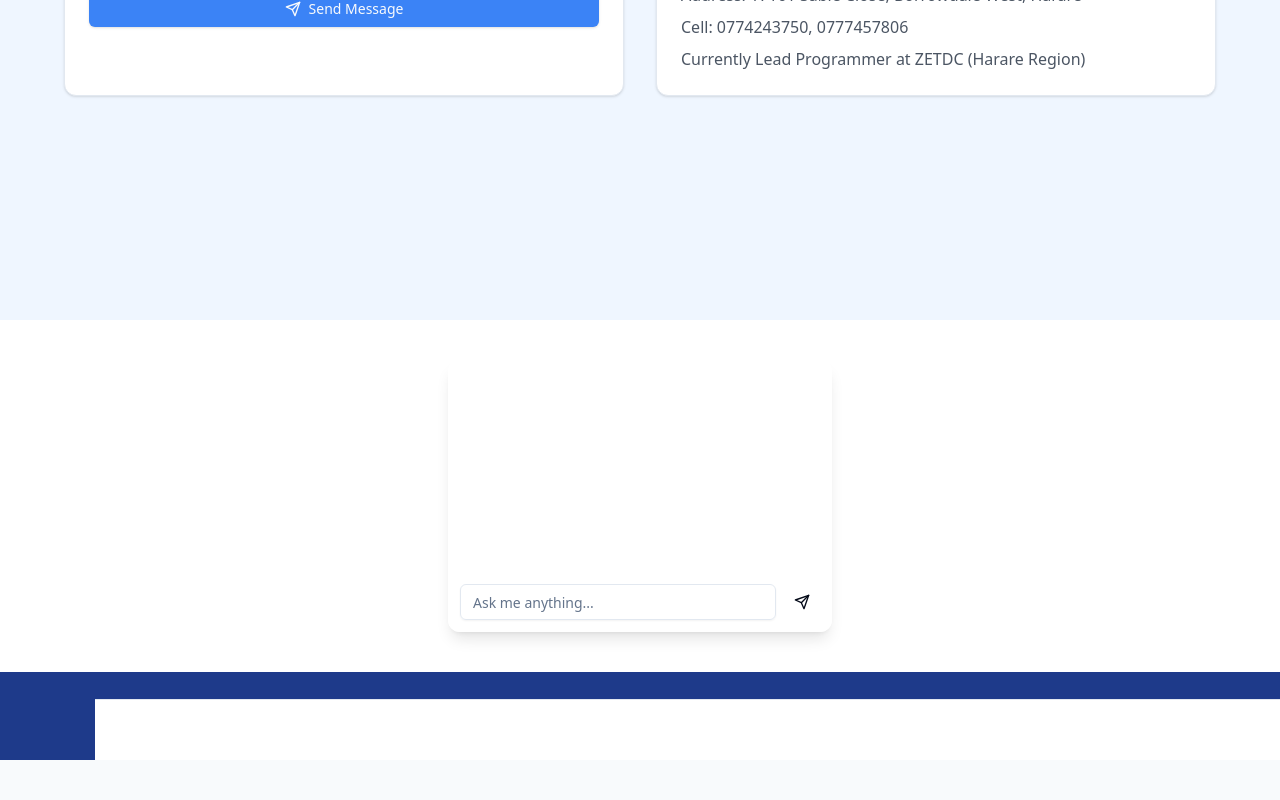
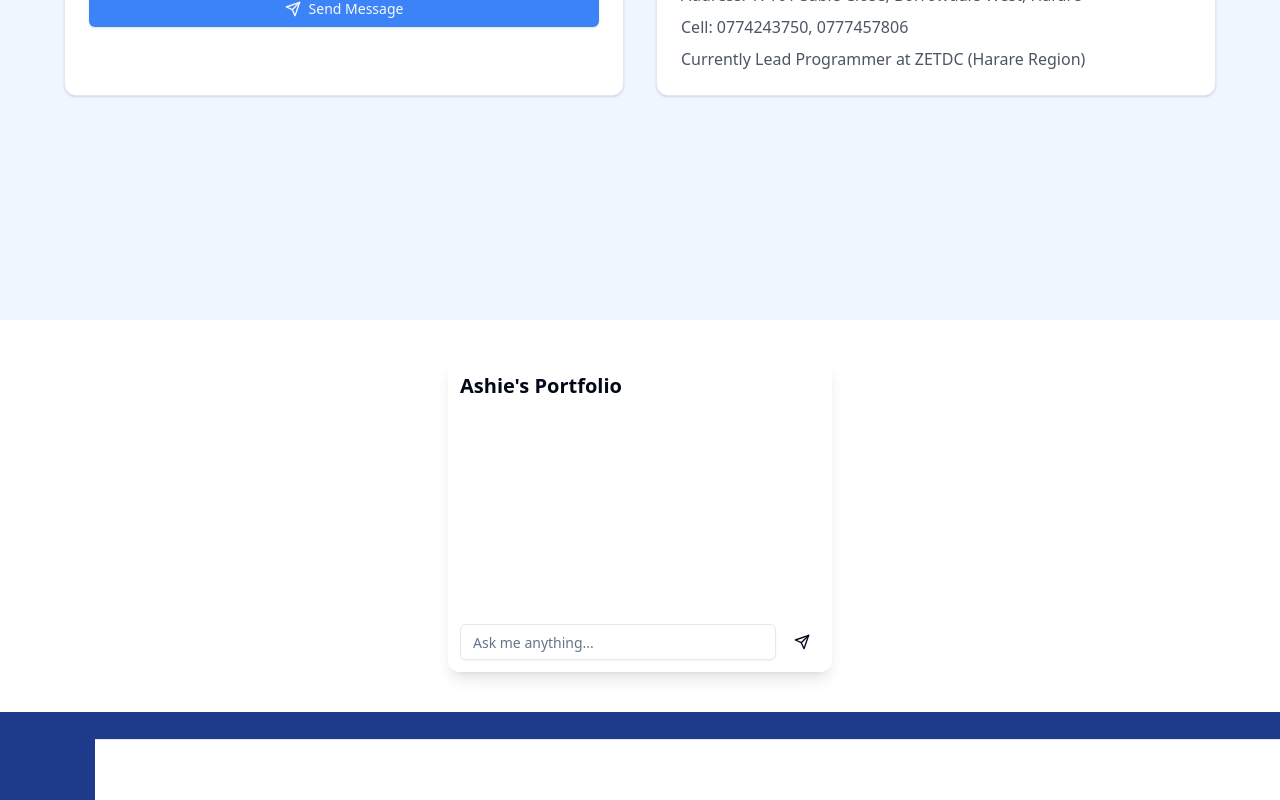
Before and after one commit to ashiemugwa1997/ashie-portfolio, a React (Vite) app: page / in a window 1280 px wide. Shown: the part 1550-2350 px from the top of the page. Before the commit the page ends 2310 px from the top, so only its background shows below. Built offline with nearby package versions, Linux system fonts and the light colour scheme.

Commit message:
update on title

```diff
--- a/src/components/AITool.tsx
+++ b/src/components/AITool.tsx
@@ -57,6 +57,7 @@ const AITool: React.FC = () => {
   return (
     <Card className="w-full max-w-sm mx-auto bg-white/80 backdrop-blur-sm shadow-lg border-0">
       <CardContent className="p-3 space-y-3">
+        <h1 className="text-xl font-bold">Ashie's Portfolio</h1> {/* Change title */}
         <ScrollArea className="h-[200px] pr-3">
           <div className="space-y-3">
             {messages.map((message, index) => (
--- /dev/null
+++ b/src/components/AnotherComponent.tsx
@@ -0,0 +1,15 @@
+import React from "react";
+// ...existing code...
+
+const AnotherComponent: React.FC = () => {
+  // ...existing code...
+
+  return (
+    <div className="container mx-auto">
+      <h1 className="text-xl font-bold">Ashie's Portfolio</h1> {/* Add title */}
+      {/* ...existing code... */}
+    </div>
+  );
+};
+
+export default AnotherComponent;
```
